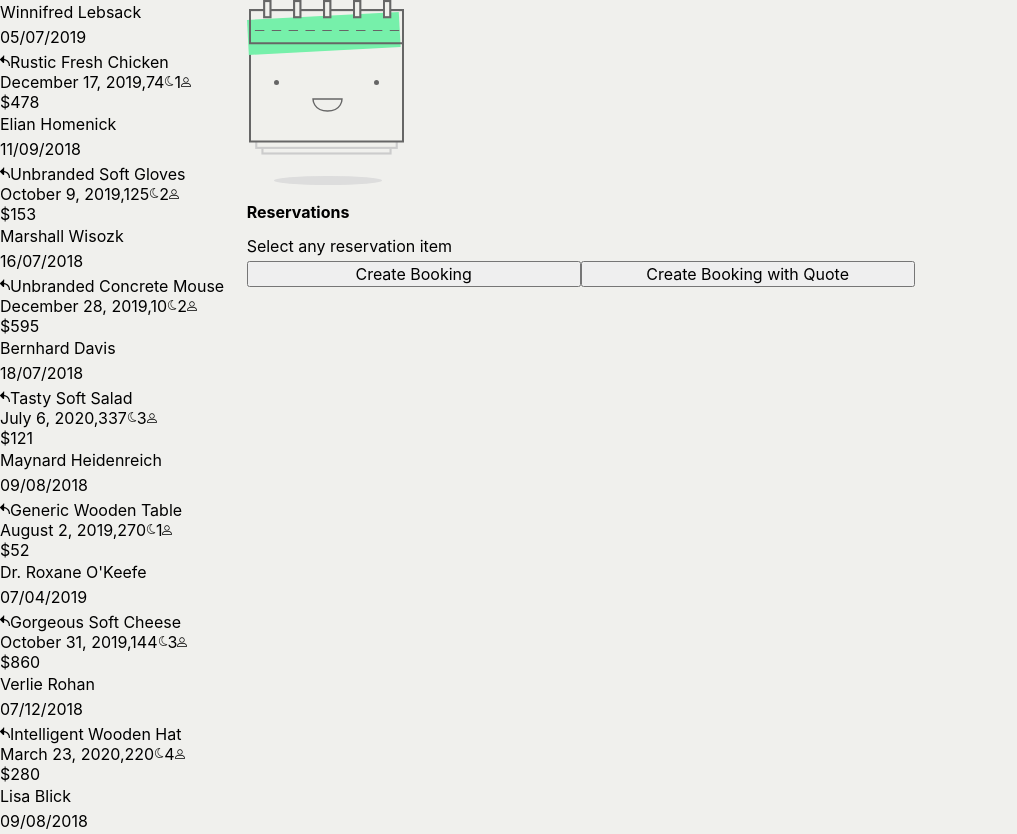
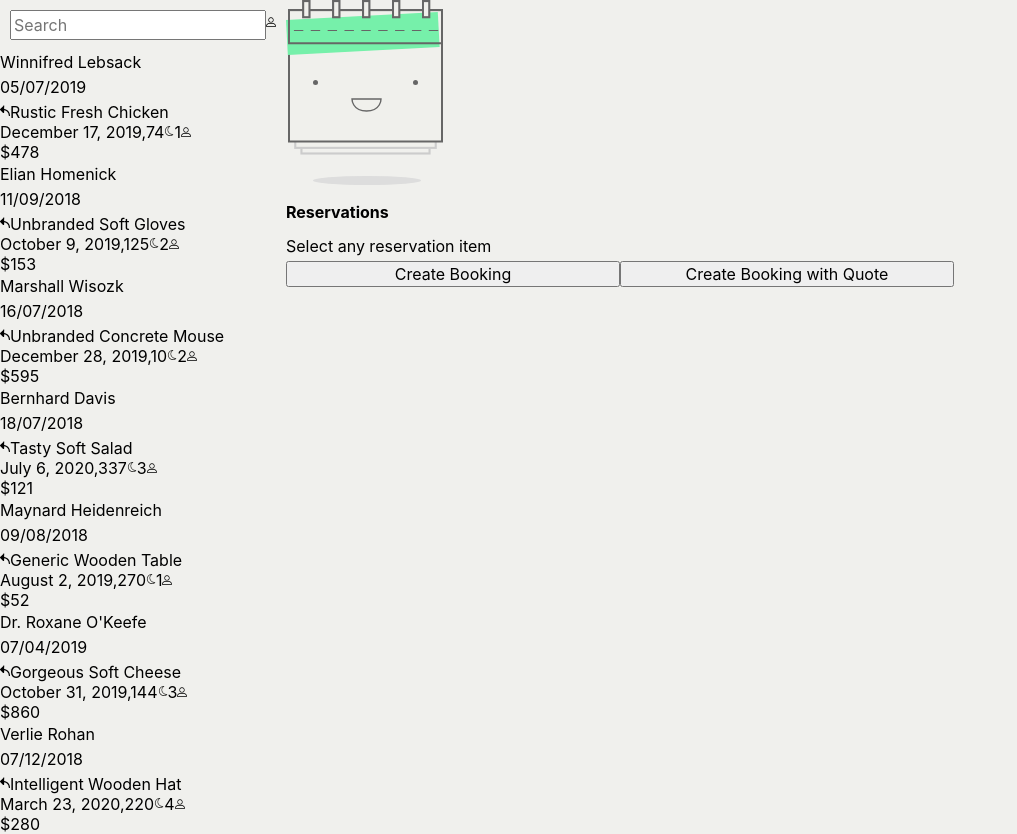
Before and after one commit to lodgify/recruiting-ui-app, a Next.js app: page / in a window 1280 px wide. Shown: the top 834 px of the page, without its empty margins (0-1017 px from the left). Built offline with nearby package versions, Linux system fonts and the light colour scheme.

Commit message:
styles: list bg color

```diff
--- a/modules/bookings/components/BookingsPage/BookingList/BookingList.css
+++ b/modules/bookings/components/BookingsPage/BookingList/BookingList.css
@@ -2,4 +2,5 @@
   height: 100%;
   overflow: scroll;
   flex: 1;
+  background: #ebebe5;
 }
--- a/modules/bookings/components/BookingsPage/BookingList/BookingList.jsx
+++ b/modules/bookings/components/BookingsPage/BookingList/BookingList.jsx
@@ -1,10 +1,12 @@
 import React from 'react';
+import Header from './components/Header';
 import ListItem from '../ListItem/ListItem';
 import styles from './BookingList.css';
 
 const BookingList = ({ data }) => {
   return (
     <section className={styles.bookingList}>
+      <Header />
       <ul>
         {data.map(item => (
           <ListItem key={item.id} item={item} />
--- /dev/null
+++ b/modules/bookings/components/BookingsPage/BookingList/components/Header.css
@@ -0,0 +1,8 @@
+header {
+  height: 50px;
+  padding: 10px;
+  width: 100%;
+  background: transparent;
+  display: flex;
+  justify-content: space-around;
+}
--- /dev/null
+++ b/modules/bookings/components/BookingsPage/BookingList/components/Header.jsx
@@ -0,0 +1,14 @@
+import React from 'react';
+import styles from './Header.css';
+import Avatar from '../../../common/svg/Avatar';
+
+const Header = () => {
+  return (
+    <header classname={styles.Header}>
+      <input type="search" placeholder="Search" />
+      <Avatar />
+    </header>
+  );
+};
+
+export default Header;
```
Also changed, not shown: static/moon.svg (deleted).
